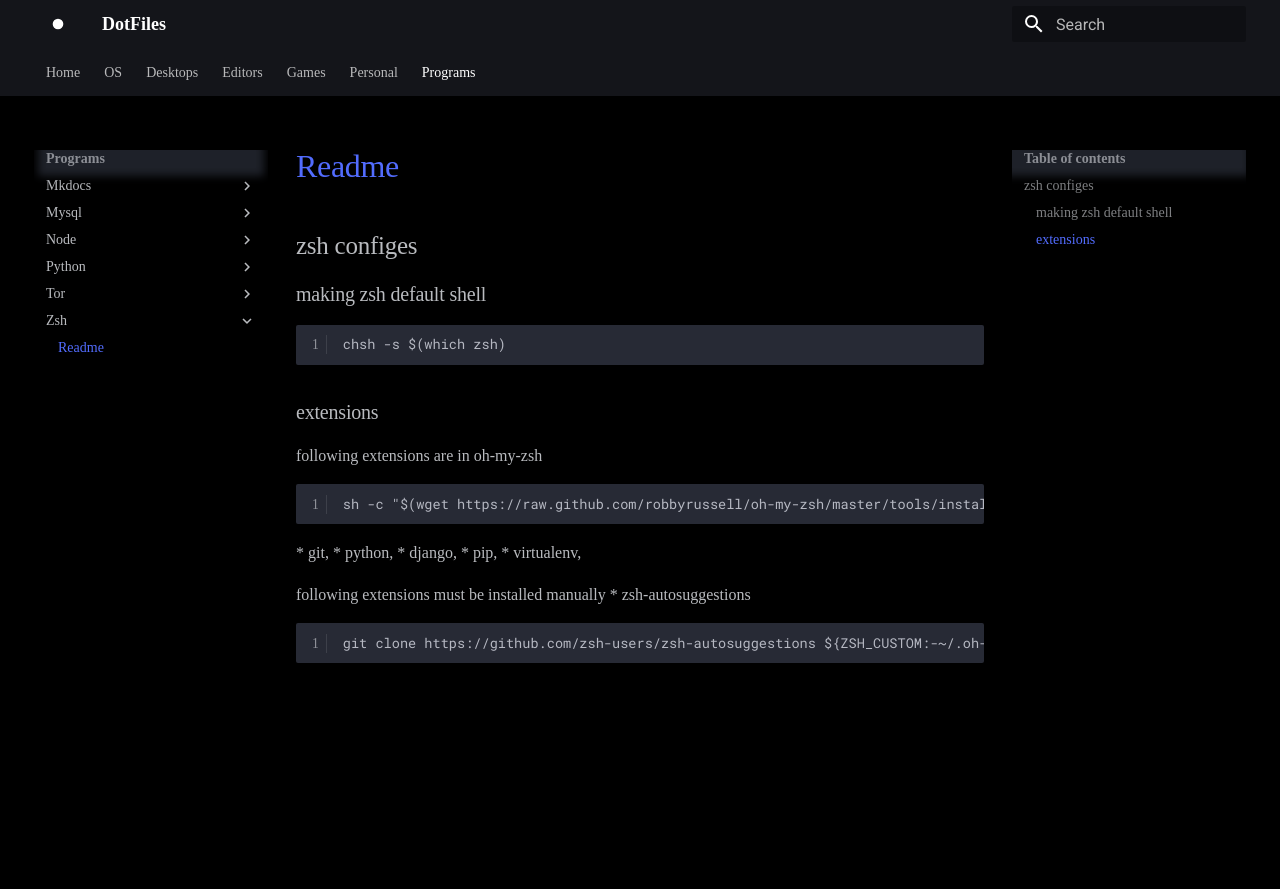
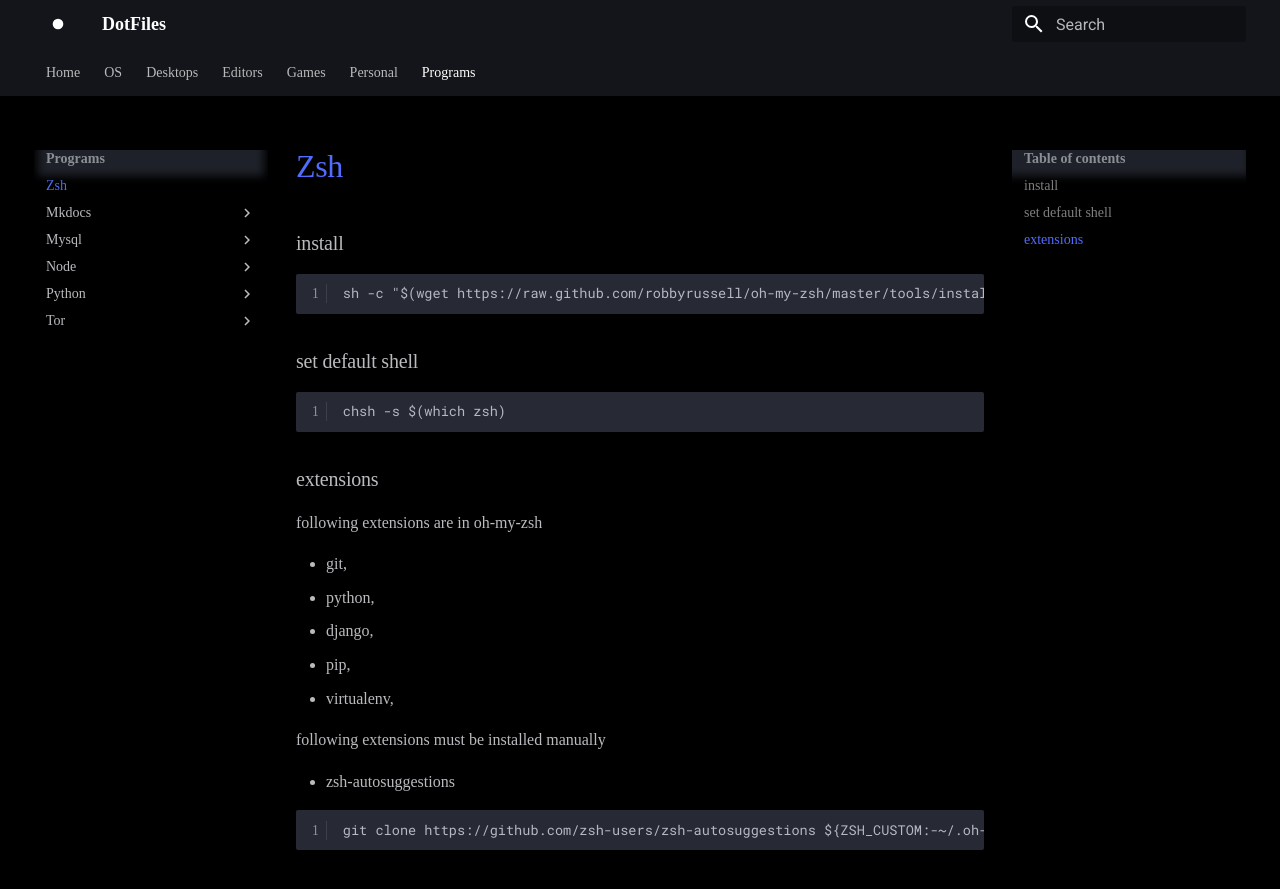
Before and after one commit to aasmpro/dotfiles, an MkDocs documentation site: the page built from docs/programs/zsh.md, in a window 1280 px wide. Shown: the top 889 px of the page. Built offline with MkDocs 1.6.1 and Material for MkDocs 9.7.7, drawn with Linux system fonts in a browser that asks for light colours; some web fonts are replaced; comment, search, counter and statistics services are not loaded.

Commit message:
feat: zsh files

````diff
--- a/docs/programs/zsh/readme.md
+++ b/docs/programs/zsh.md
@@ -1,22 +1,29 @@
-## zsh configes
-### making zsh default shell
+### install
+
+```
+sh -c "$(wget https://raw.github.com/robbyrussell/oh-my-zsh/master/tools/install.sh -O -)"
+```
+
+### set default shell
+
 ```
 chsh -s $(which zsh)
 ```
 
 ### extensions
+
 following extensions are in oh-my-zsh
-```
-sh -c "$(wget https://raw.github.com/robbyrussell/oh-my-zsh/master/tools/install.sh -O -)"
-```
-* git,
-* python,
-* django,
-* pip,
-* virtualenv,
+
+- git,
+- python,
+- django,
+- pip,
+- virtualenv,
 
 following extensions must be installed manually
-* zsh-autosuggestions
+
+- zsh-autosuggestions
+
 ```
 git clone https://github.com/zsh-users/zsh-autosuggestions ${ZSH_CUSTOM:-~/.oh-my-zsh/custom}/plugins/zsh-autosuggestions
 ```
````
